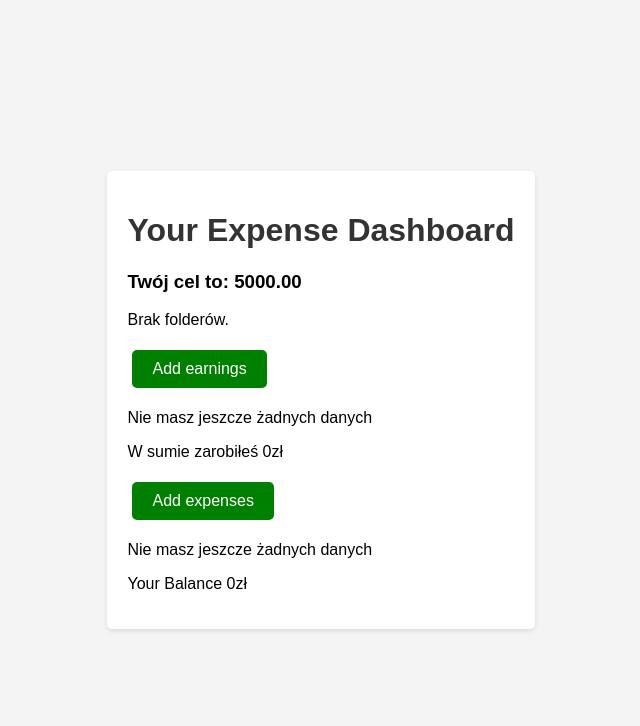
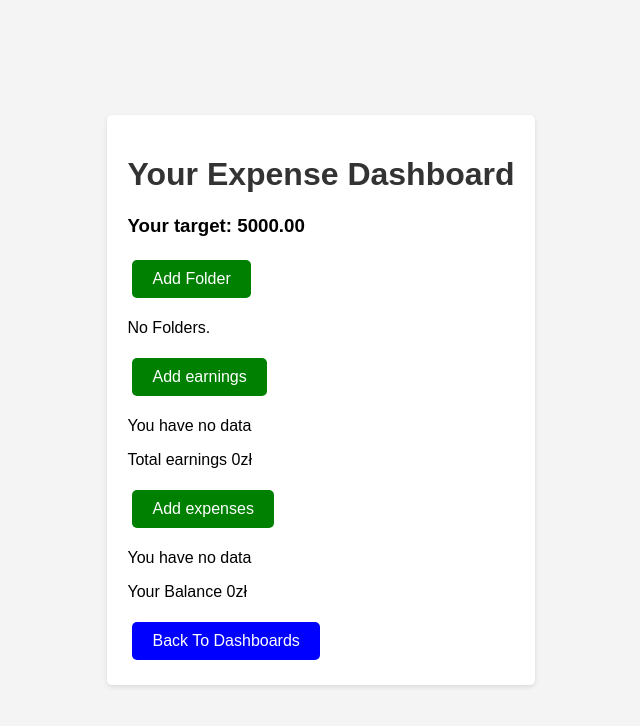
Before and after one commit to Szabson123/Dashboard_for_expenses, a Django app: page /expenses/dashboard/5/ in a window 1280 px wide. Shown: the top 726 px of the page, without its empty margins (319-959 px from the left). Run offline with Django 4.2, Linux system fonts and the light colour scheme; a user stored in the database is signed in; data comes from the database, SQL or seed files in the repository; both versions use the stored data as it was after the commit.

Commit message:
Last changes

```diff
--- a/dashboard_for_expenes/expenses/static/expenses/style.css
+++ b/dashboard_for_expenes/expenses/static/expenses/style.css
@@ -75,6 +75,9 @@ ul li {
 .button.add.r {
     background-color: green;
 }
+.button.add.b {
+    background-color: blue;
+}
 
 .button.add:hover {
     background-color: #286090;
--- a/dashboard_for_expenes/expenses/templates/expenses/detail_dashboard_page.html
+++ b/dashboard_for_expenes/expenses/templates/expenses/detail_dashboard_page.html
@@ -11,7 +11,9 @@
 <div class="container">
     <h1>Your Expense Dashboard</h1>
 
-    <h3>Twój cel to: {{dashboard.target}}</h3>
+    <h3>Your target: {{dashboard.target}}</h3>
+
+    <a class="button add r" href="{% url 'directorie' dashboard_id=dashboard.pk %}">Add Folder</a>
 
     {% for directorie in directories %}
         <div>
@@ -19,7 +21,7 @@
             <p>Amount: {{ directorie.amount }}</p>
         </div>
     {% empty %}
-        <p>Brak folderów.</p>
+        <p>No Folders.</p>
     {% endfor %}
 
     <a class="button add r" href="{% url 'earnings_form_without_directorie' dashboard_id=dashboard_id %}">Add earnings</a>
@@ -27,24 +29,27 @@
     {% for earning in earnings %}
       <div class="list-item">
         <span class="item-text">{{ earning.name }} -- {{ earning.money }}zł</span>
-        <a class="button edit" href="{% url 'edit_earnings' pk=earning.pk %}">Edytuj</a>
-        <a class="button delete" href="{% url 'delete_earnings' pk=earning.pk %}">Usuń</a>
+        <a class="button edit" href="{% url 'edit_earnings' pk=earning.pk %}">Edit</a>
+        <a class="button delete" href="{% url 'delete_earnings' pk=earning.pk %}">Delete</a>
       </div>
     {% empty %}
-      <p>Nie masz jeszcze żadnych danych</p>
+      <p>You have no data</p>
     {% endfor %}
-        <p>W sumie zarobiłeś {{total_earnigs}}zł</p>
+        <p>Total earnings {{total_earnigs}}zł</p>
         <a class="button add r" href="{% url 'expenses_form_without_directorie' dashboard_id=dashboard_id %}">Add expenses</a>
         {% for expense in expenses %}
       <div class="list-item">
         <span class="item-text">{{ expense.name }} -- {{ expense.cost }}zł</span>
-        <a class="button edit" href="{% url 'edit_expenses' pk=expense.pk %}">Edytuj</a>
-        <a class="button delete" href="{% url 'delete_expenses' pk=expense.pk %}">Usuń</a>
+        <a class="button edit" href="{% url 'edit_expenses' pk=expense.pk %}">Edit</a>
+        <a class="button delete" href="{% url 'delete_expenses' pk=expense.pk %}">Delete</a>
       </div>
     {% empty %}
-      <p>Nie masz jeszcze żadnych danych</p>
+      <p>You have no data</p>
     {% endfor %}
 
 
     <p>Your Balance {{ balance }}zł </p>
+
+    <a class="button add b" href="{% url 'main_page' %}">Back To Dashboards</a>
+
 </div>
--- a/dashboard_for_expenes/expenses/templates/expenses/main_page.html
+++ b/dashboard_for_expenes/expenses/templates/expenses/main_page.html
@@ -4,12 +4,12 @@
 <html lang="en">
 <head>
     <meta charset="UTF-8">
-    <title>Moje Dashboardy</title>
+    <title>Your Dashboards</title>
     <link rel="stylesheet" type="text/css" href="{% static 'expenses/style.css' %}">
 </head>
 <body>
     <div class="list-container">
-        <h2 class="list-title">Moje Dashboardy</h2>
+        <h2 class="list-title">Your Dashboards</h2>
         <ul>
             {% for dashboard in object_list %}
                 <li class="list-item">
@@ -17,7 +17,7 @@
                 </li>
             {% endfor %}
         </ul>
-        <a href="{% url 'createdashboard' %}" class="add-dashboard-btn">Dodaj Dashboard</a>
+        <a href="{% url 'createdashboard' %}" class="add-dashboard-btn">Add Dashboard</a>
     </div>
 </body>
 </html>
```
Also changed, not shown: dashboard_for_expenes/db.sqlite3.
